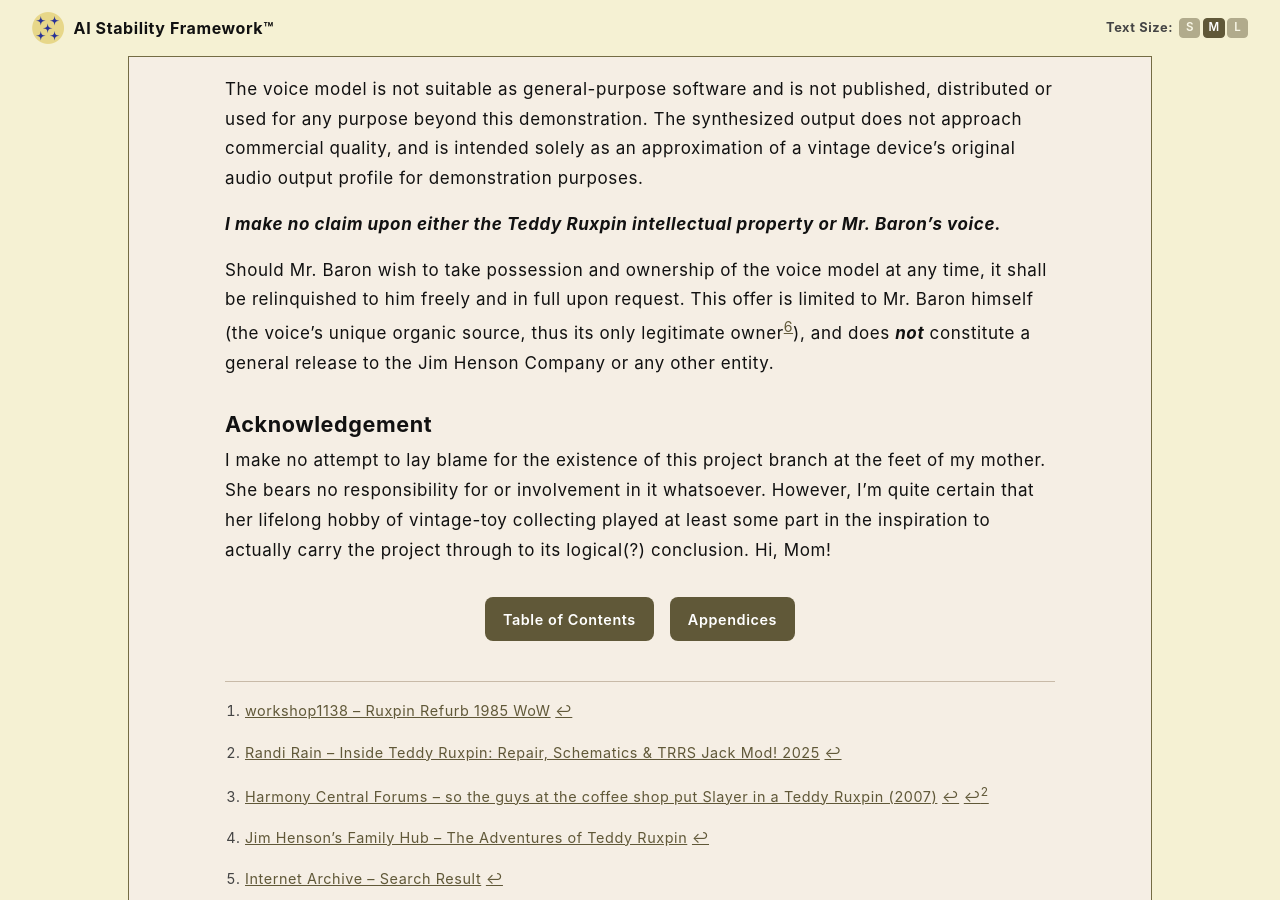
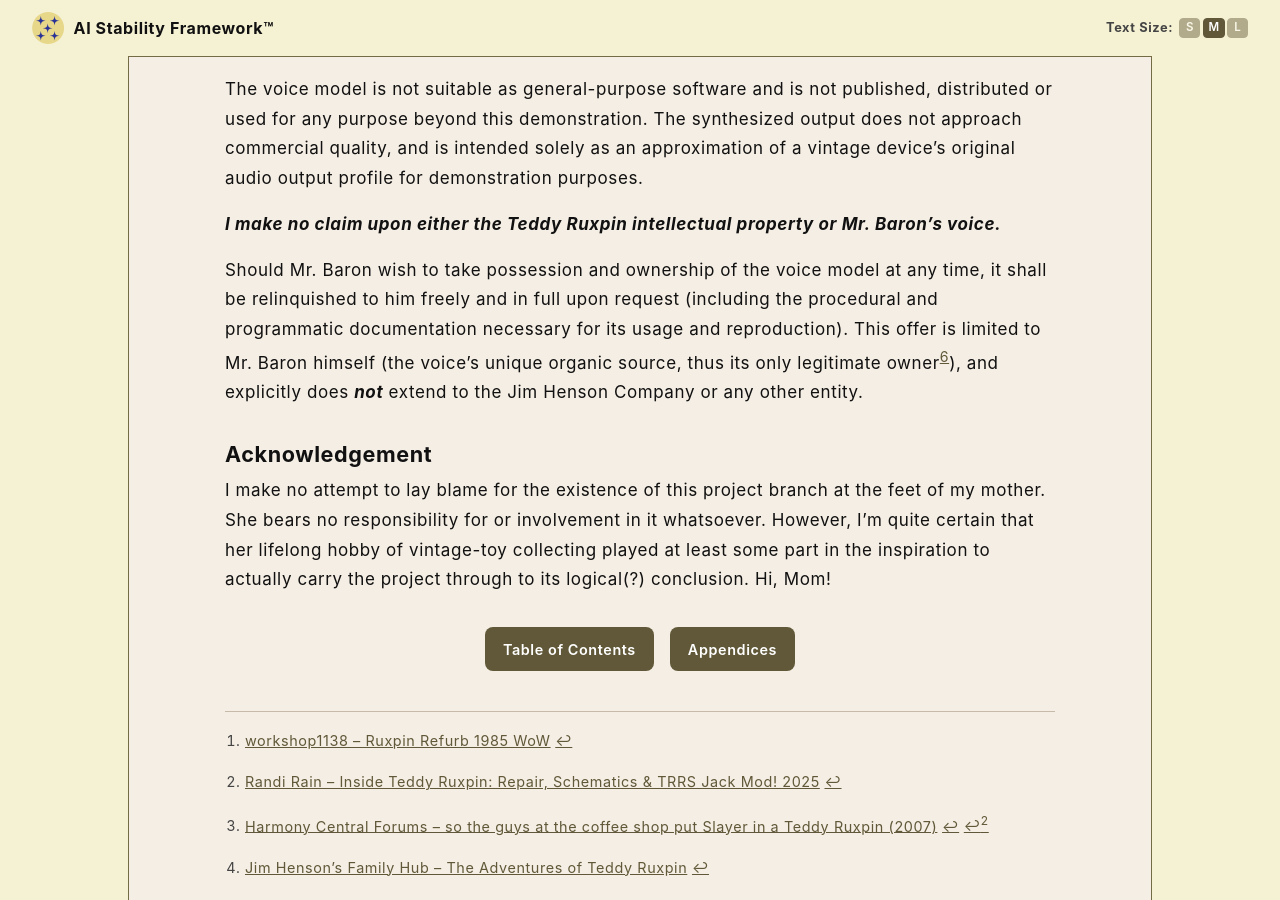
Before and after one commit to rojaslen/AISF-WEB, a Jekyll site: the page built from apx05.md, in a window 1280 px wide and 900 px high, scrolled down 12653 px. Built offline with Jekyll 4.4.1, drawn with Linux system fonts in a browser that asks for light colours; some web fonts are replaced.

Commit message:
Update apx05.md

```diff
--- a/apx05.md
+++ b/apx05.md
@@ -270,7 +270,7 @@
 
 ***I make no claim upon either the Teddy Ruxpin intellectual property or Mr. Baron's voice.***
 
-Should Mr. Baron wish to take possession and ownership of the voice model at any time, it shall be relinquished to him freely and in full upon request. This offer is limited to Mr. Baron himself (the voice's unique organic source, thus its only legitimate owner[^6]), and does ***not*** constitute a general release to the Jim Henson Company or any other entity.
+Should Mr. Baron wish to take possession and ownership of the voice model at any time, it shall be relinquished to him freely and in full upon request (including the procedural and programmatic documentation necessary for its usage and reproduction). This offer is limited to Mr. Baron himself (the voice's unique organic source, thus its only legitimate owner[^6]), and explicitly does ***not*** extend to the Jim Henson Company or any other entity.
 
 ## Acknowledgement
 
```
